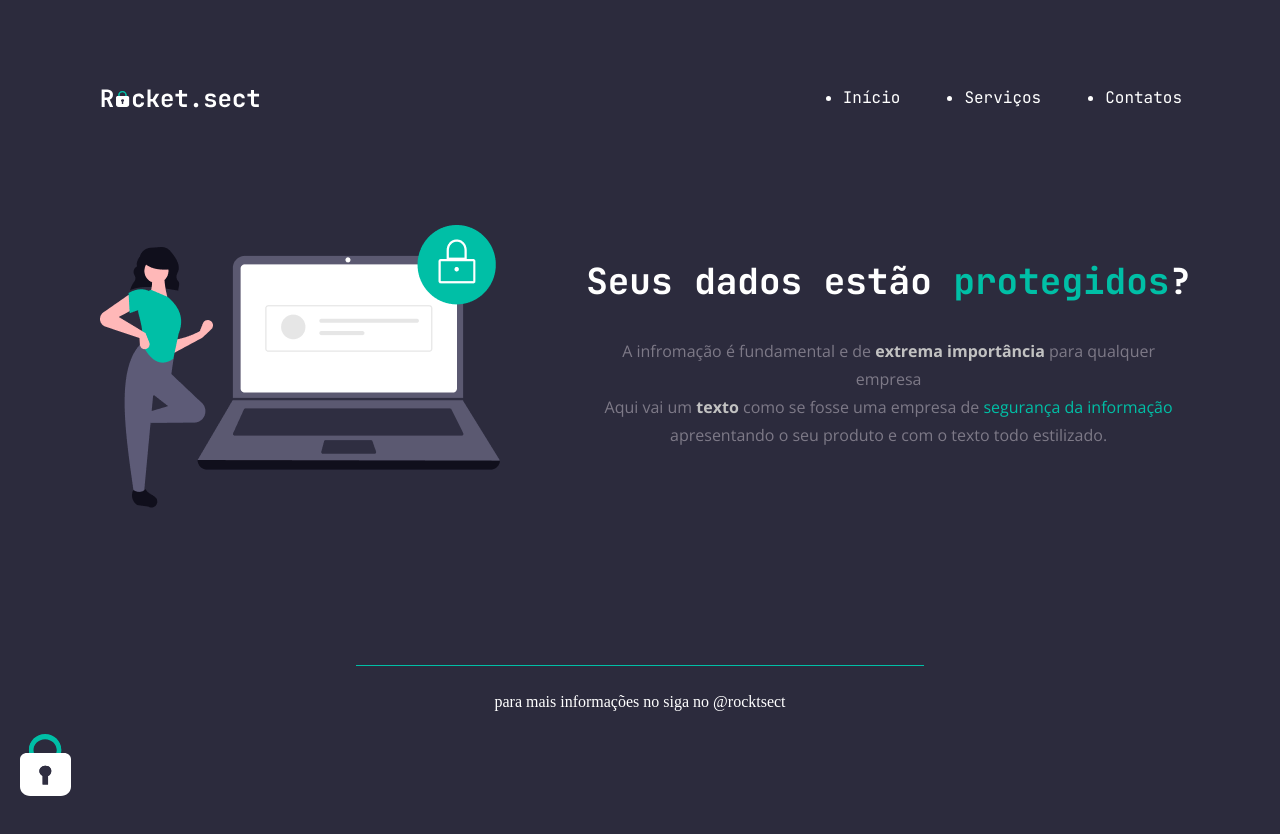
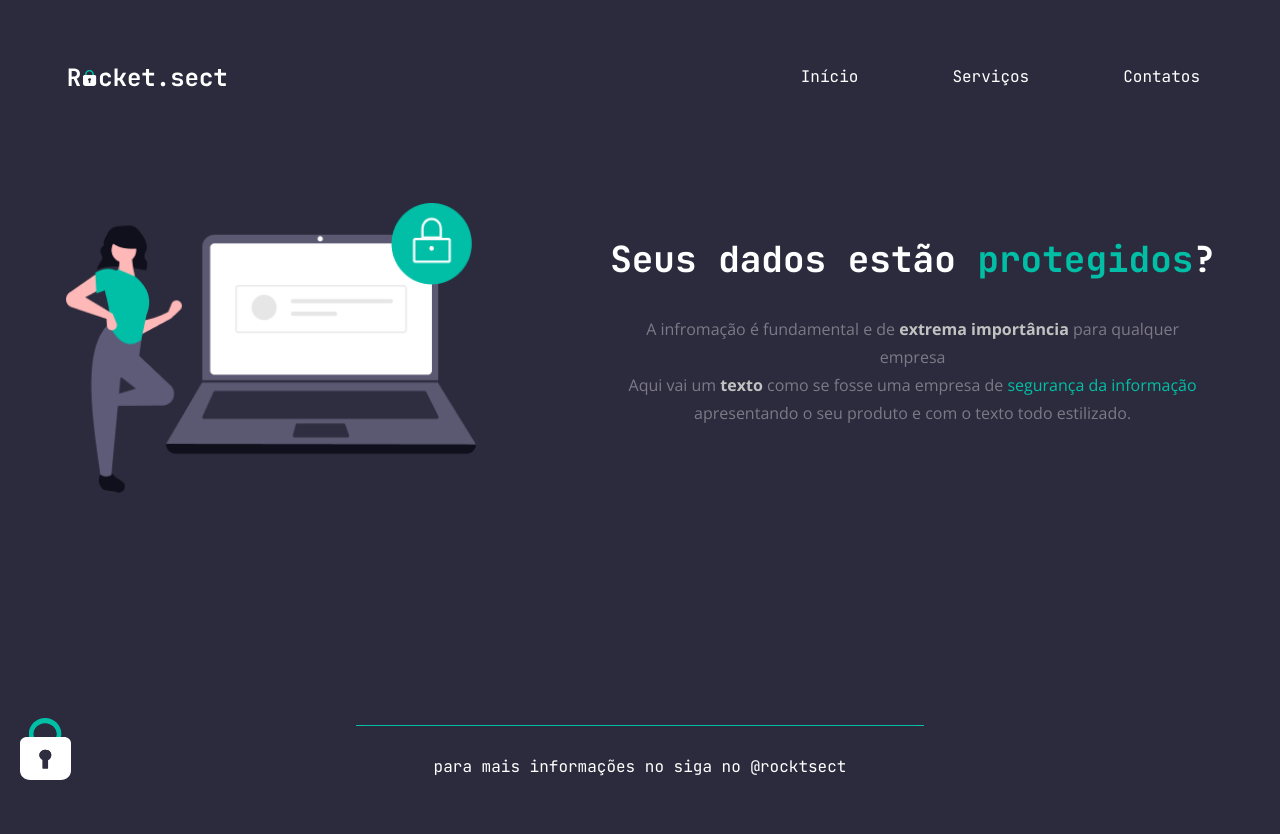
Before and after one commit to Team544electric/recriandoLayout_stage02, a plain HTML site: page index.html in a window 1280 px wide. After the commit the page ends 800 px from the top, so only its background shows below. Drawn offline with nearby package versions, Linux system fonts and the light colour scheme.

Commit message:
Update style.css

```diff
--- a/style.css
+++ b/style.css
@@ -1,6 +1,18 @@
+/* * {
+  outline: 1px solid rgba(255, 0, 0, 0.5);
+} */
+
 body {
     margin: 0px;
-    background: #2C2B3D;
+    background: #2c2b3d;
+    min-height: 100vh;
+  }
+
+  .container {
+    width: 1150px;
+    margin: auto;
+    display: flex;
+    flex-direction: column;
     min-height: 100vh;
   }
 
@@ -14,14 +26,20 @@ nav {
     display: flex;
     justify-content: space-between;
     align-items: center;
-    margin: 71px 98px 101px 98px;
+    margin-top: 50px;
+    margin-bottom: 100px;
   }
 
   ul {
     display: flex;
     gap: 64px;
-    font-family: 'JetBrains Mono', monospace;
+    font-family: "JetBrains Mono", monospace;
     color: #ffffff;
+    list-style: none;
+  }
+
+  ul li a {
+    padding: 15px;
   }
 
   ul li a:hover {
@@ -31,12 +49,20 @@ ul li a:hover {
   main {
     display: flex;
     justify-content: space-between;
-    margin-left: 99px;
-    margin-right: 89px;
+    flex-grow: 1;
+  }
+
+  main img {
+    margin-right: 80px;
+    height: 290px;
+  }
+
+  main section {
+    text-align: center;
   }
 
   .texto_1 {
-    font-family: 'JetBrains Mono';
+    font-family: "JetBrains Mono";
     font-style: normal;
     font-weight: 700;
     font-size: 36px;
@@ -49,7 +75,7 @@ main {
   }
 
   .texto_2 {
-    font-family: 'Open Sans';
+    font-family: "Open Sans";
     font-style: normal;
     font-weight: 400;
     font-size: 16px;
@@ -73,20 +99,23 @@ footer {
     margin-bottom: 23px;
     color: #ffffff;
     text-decoration: none;
+    font-family: "JetBrains Mono";
   }
 
   footer a:hover {
     color: #e21c1c;
   }
 
-.line {
+  footer .line {
+    margin-left: auto;
+    margin-right: auto;
+    margin-bottom: 30px;
     border-top: 1px solid #00bfa6;
     width: 568px;
-    margin: 0px 356px 27px 356px;
   }
 
   #decoration {
-   position: relative;
-   margin-bottom: 20px;
-   margin-left: 20px;
+    position: fixed;
+    bottom: 20px;
+    left: 20px;
   }
```
Lines whose indentation alone changed are shown as unchanged.
